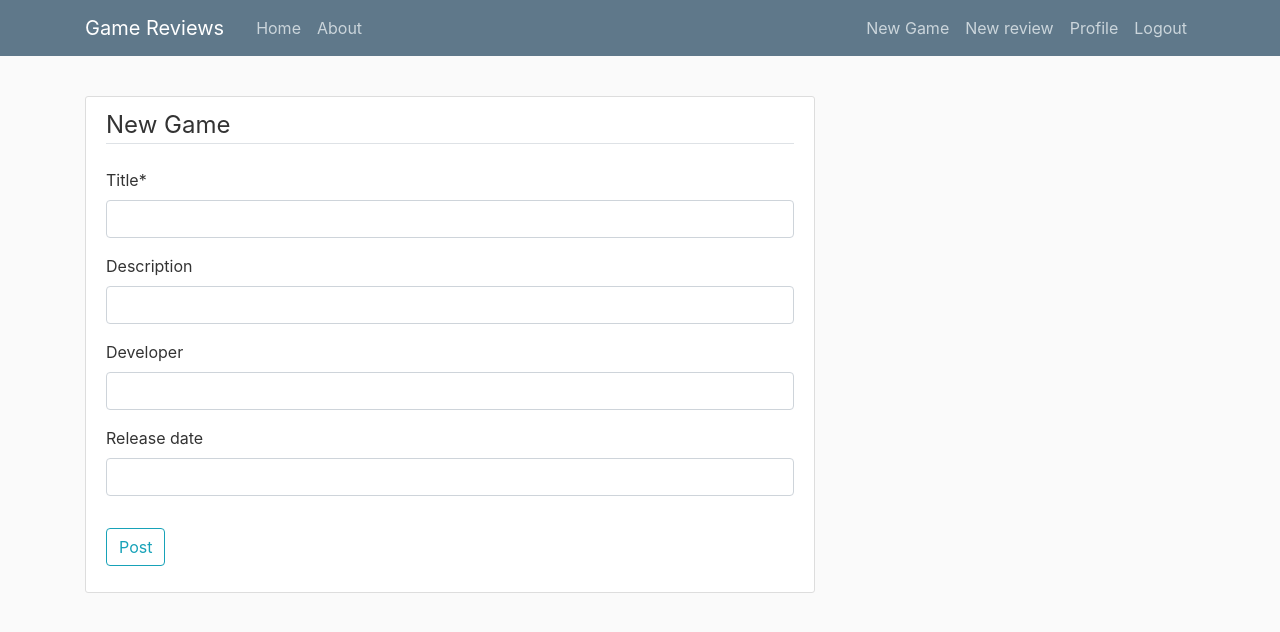
After one commit to deividasmi/GameReviews, a Django app: page /game/new/ in a window 1280 px wide. The commit adds this page. Shown: the top 632 px of the page. Run offline with Django 3.2, Linux system fonts and the light colour scheme; the visitor is signed in with stand-in values (Sample User, id 1); some libraries are stand-ins or nearby versions.

Commit message:
2nd iteration

```diff
--- a/reviews/admin.py
+++ b/reviews/admin.py
@@ -1,5 +1,5 @@
 from django.contrib import admin
-from .models import Review
+from .models import Review, Game
 
-
+admin.site.register(Game)
 admin.site.register(Review)
--- a/reviews/models.py
+++ b/reviews/models.py
@@ -5,15 +5,28 @@ from django.urls import reverse
 # Create your models here.
 
 
+class Game(models.Model):
+    title = models.CharField(max_length=100, unique=True)
+    description = models.CharField(max_length=255, null=True, blank=True)
+    developer = models.CharField(max_length=100, null=True, blank=True)
+    release_date = models.DateField(null=True, blank=True)
+
+    def __str__(self):
+        return self.title
+
+    def get_absolute_url(self):
+        return reverse('reviews_by_game', args=[self.title])
+
+
 class Review(models.Model):
     title = models.CharField(max_length=100)
     content = models.TextField()
     date_posted = models.DateTimeField(default=timezone.now)
     author = models.ForeignKey(User, on_delete=models.CASCADE)
-    game_score = models.IntegerField()
-    review_score = models.IntegerField()
-    score_count = models.IntegerField()
-
+    game_score = models.IntegerField(null=True, blank=True)
+    review_score = models.IntegerField(null=True, blank=True)
+    score_count = models.IntegerField(null=True, blank=True)
+    game = models.ForeignKey(Game, on_delete=models.CASCADE)
 
     def __str__(self):
         return self.title
--- a/reviews/templates/reviews/base.html
+++ b/reviews/templates/reviews/base.html
@@ -34,6 +34,7 @@
                     <!-- Navbar Right Side -->
                     <div class="navbar-nav">
                         {%if user.is_authenticated%}
+                            <a class="nav-item nav-link" href="{%url 'game-create'%}">New Game</a>
                             <a class="nav-item nav-link" href="{%url 'reviews-create'%}">New review</a>
                             <a class="nav-item nav-link" href="{%url 'profile'%}">Profile</a>
                             <a class="nav-item nav-link" href="{%url 'logout'%}">Logout</a>
--- /dev/null
+++ b/reviews/templates/reviews/game_form.html
@@ -0,0 +1,16 @@
+{%extends "reviews/base.html"%}
+{%load crispy_forms_tags%}
+{%block content%}
+    <dir class="content-section">
+        <form method="POST">
+            {%csrf_token%}
+            <fieldset class="form-group">
+                <legend class="border-bottom mb-4">New Game</legend>
+                {{form|crispy}}
+            </fieldset>
+            <div class="form-group">
+                <button class="btn btn-outline-info" type="submit">Post</button>
+            </div>
+        </form>
+    </dir>
+{%endblock content%}
--- a/reviews/templates/reviews/review_detail.html
+++ b/reviews/templates/reviews/review_detail.html
@@ -6,6 +6,12 @@
             <div class="article-metadata">
                 <a class="mr-2" href="#">{{ object.author }}</a>
                 <small class="text-muted">{{ object.date_posted|date:"Y F d" }}</small>
+                {% if object.author == user %}
+                <div>
+                    <a class="btn btn-secondary btn-sm mt-1 mb-1" href="{% url 'reviews-update' object.id%}">Update</a>
+                    <a class="btn btn-danger btn-sm mt-1 mb-1" href="{% url 'reviews-delete' object.id%}">Delete</a>
+                </div>
+                {% endif %}
             </div>
             <h2 class="article-title">{{ object.title }}</h2>
             <p class="article-content">{{ object.content }}</p>
--- a/reviews/urls.py
+++ b/reviews/urls.py
@@ -1,5 +1,5 @@
 from django.urls import path
-from .views import ReviewListView, ReviewDetailView, ReviewCreateView
+from .views import ReviewListView, ReviewDetailView, ReviewCreateView, GameCreateView, ReviewUpdateView, ReviewDeleteView
 from . import views
 
 
@@ -7,5 +7,8 @@ urlpatterns = [
     path('', ReviewListView.as_view(), name='reviews-home'),
     path('about/', views.about, name='reviews-about'),
     path('review/<int:pk>/', ReviewDetailView.as_view(), name='reviews-detail'),
+    path('review/<int:pk>/update/', ReviewUpdateView.as_view(), name='reviews-update'),
+    path('review/<int:pk>/delete/', ReviewDeleteView.as_view(), name='reviews-delete'),
     path('review/new/', ReviewCreateView.as_view(), name='reviews-create'),
+    path('game/new/', GameCreateView.as_view(), name='game-create'),
 ]
--- a/reviews/views.py
+++ b/reviews/views.py
@@ -1,7 +1,7 @@
 from django.shortcuts import render
-from django.views.generic import ListView, DetailView, CreateView
-from .models import Review
-from django.contrib.auth.mixins import LoginRequiredMixin
+from django.views.generic import ListView, DetailView, CreateView, UpdateView, DeleteView
+from .models import Review, Game
+from django.contrib.auth.mixins import LoginRequiredMixin, UserPassesTestMixin
 # Create your views here.
 
 
@@ -23,10 +23,16 @@ class ReviewDetailView(DetailView):
     model = Review
 
 
+class GameCreateView(LoginRequiredMixin, CreateView):
+    model = Game
+    fields = ['title', 'description', 'developer', 'release_date']
+    def form_valid(self, form):
+        return super().form_valid(form)
+
 
 class ReviewCreateView(LoginRequiredMixin, CreateView):
     model = Review
-    fields = ['title', 'content', 'game_score']
+    fields = ['title', 'content', 'game_score', 'game']
 
     def form_valid(self, form):
         form.instance.author = self.request.user
@@ -35,6 +41,31 @@ class ReviewCreateView(LoginRequiredMixin, CreateView):
         return super().form_valid(form)
 
 
+class ReviewUpdateView(LoginRequiredMixin, UserPassesTestMixin, UpdateView):
+    model = Review
+    fields = ['title', 'content', 'game_score', 'game']
+
+    def form_valid(self, form):
+        form.instance.author = self.request.user
+        return super().form_valid(form)
+
+    def test_func(self):
+        review = self.get_object()
+        if self.request.user == review.author:
+            return True
+        return False
+
+
+class ReviewDeleteView(LoginRequiredMixin, UserPassesTestMixin, DeleteView):
+    model = Review
+    success_url = '/'
+
+    def test_func(self):
+        review = self.get_object()
+        if self.request.user == review.author:
+            return True
+        return False
+
 
 def about(request):
     return render(request, 'reviews/about.html', {'title': 'About'})
```
Also changed, not shown: reviews/templates/reviews/review_confirm_delete.html (added, +16 -0 lines), reviews/migrations/0002_auto_20190422_0212.py (added).
